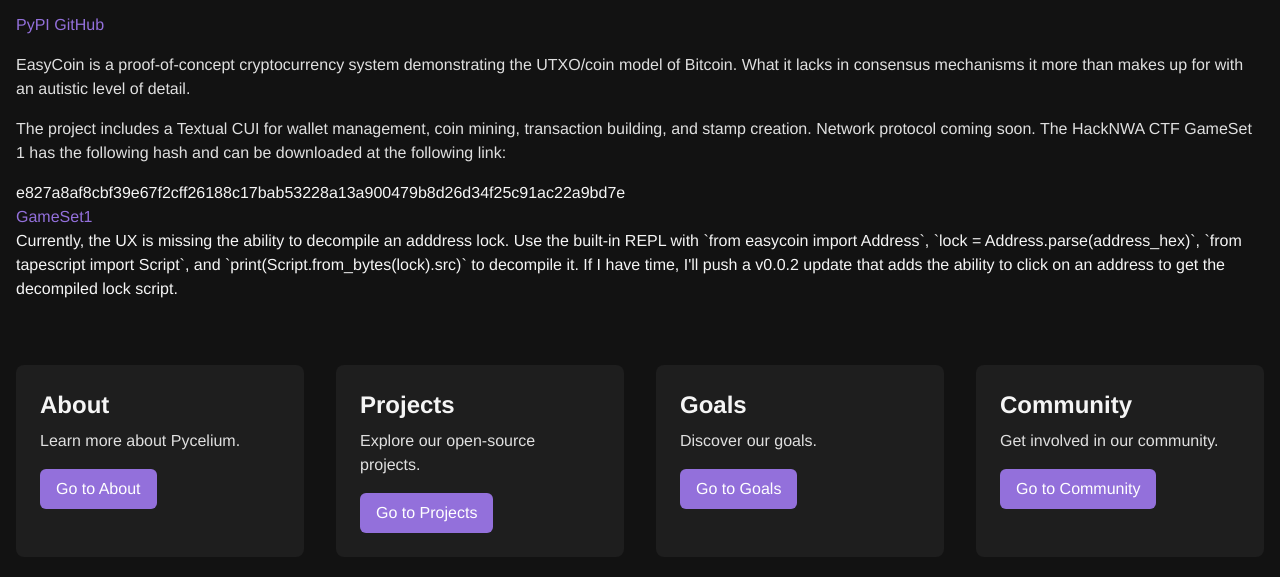
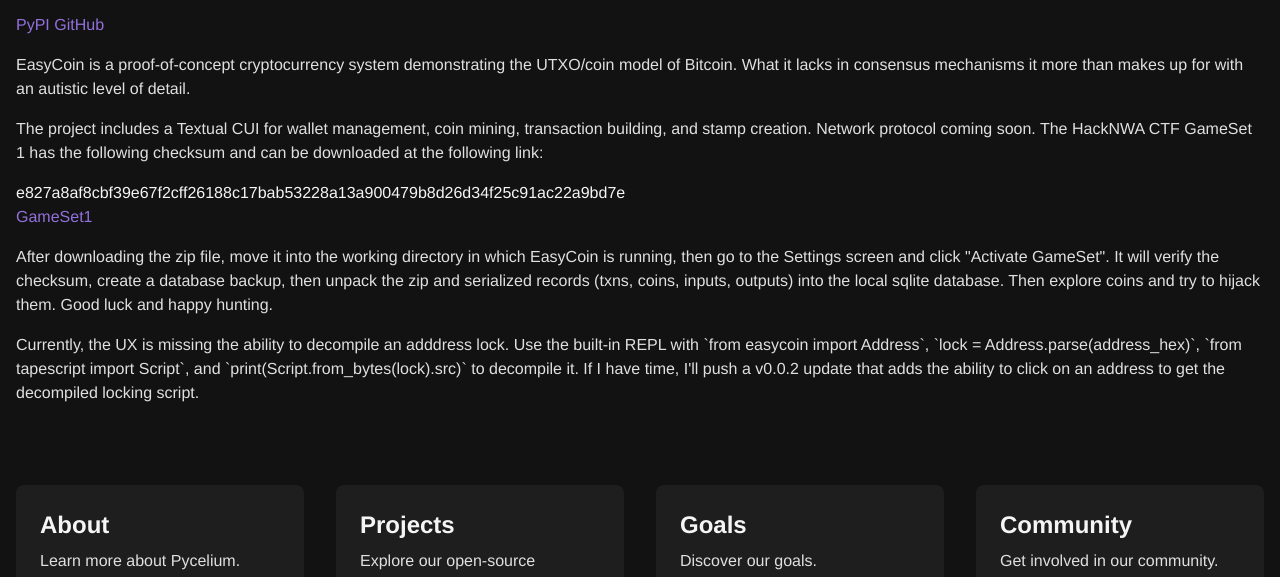
Before and after one commit to k98kurz/pycelium.com, a website built with Vite: page index.html in a window 1280 px wide. Shown: the part 739-1316 px from the top of the page. Built offline with nearby package versions, Linux system fonts and the light colour scheme.

Commit message:
added some more instructions regarding the GameSet system; fixed padding

```diff
--- a/index.html
+++ b/index.html
@@ -49,20 +49,31 @@
                     The project includes a Textual CUI for wallet management,
                     coin mining, transaction building, and stamp creation.
                     Network protocol coming soon.
-                    The HackNWA CTF GameSet 1 has the following hash and
+                    The HackNWA CTF GameSet 1 has the following checksum and
                     can be downloaded at the following link:
-                    <ul>
+                    <ul class="mb-4">
                         <li>e827a8af8cbf39e67f2cff26188c17bab53228a13a900479b8d26d34f25c91ac22a9bd7e</li>
                         <li><a href="https://drive.google.com/file/d/1ZctWZHZPl_qLCX-cFNZyWTC8S8oGT4Ns/view?usp=drive_link">
                             GameSet1
                         </a></li>
                     </ul>
+                </p>
+                <p class="text-dark-text mb-4">
+                    After downloading the zip file, move it into the working
+                    directory in which EasyCoin is running, then go to the
+                    Settings screen and click "Activate GameSet". It will verify
+                    the checksum, create a database backup, then unpack the zip
+                    and serialized records (txns, coins, inputs, outputs) into
+                    the local sqlite database. Then explore coins and try to hijack
+                    them. Good luck and happy hunting.
+                </p>
+                <p class="text-dark-text mb-4">
                     Currently, the UX is missing the ability to decompile an adddress
                     lock. Use the built-in REPL with `from easycoin import Address`,
                     `lock = Address.parse(address_hex)`, `from tapescript import Script`,
                     and `print(Script.from_bytes(lock).src)` to decompile it. If I
                     have time, I'll push a v0.0.2 update that adds the ability to
-                    click on an address to get the decompiled lock script.
+                    click on an address to get the decompiled locking script.
                 </p>
             </div>
         </section>
```
